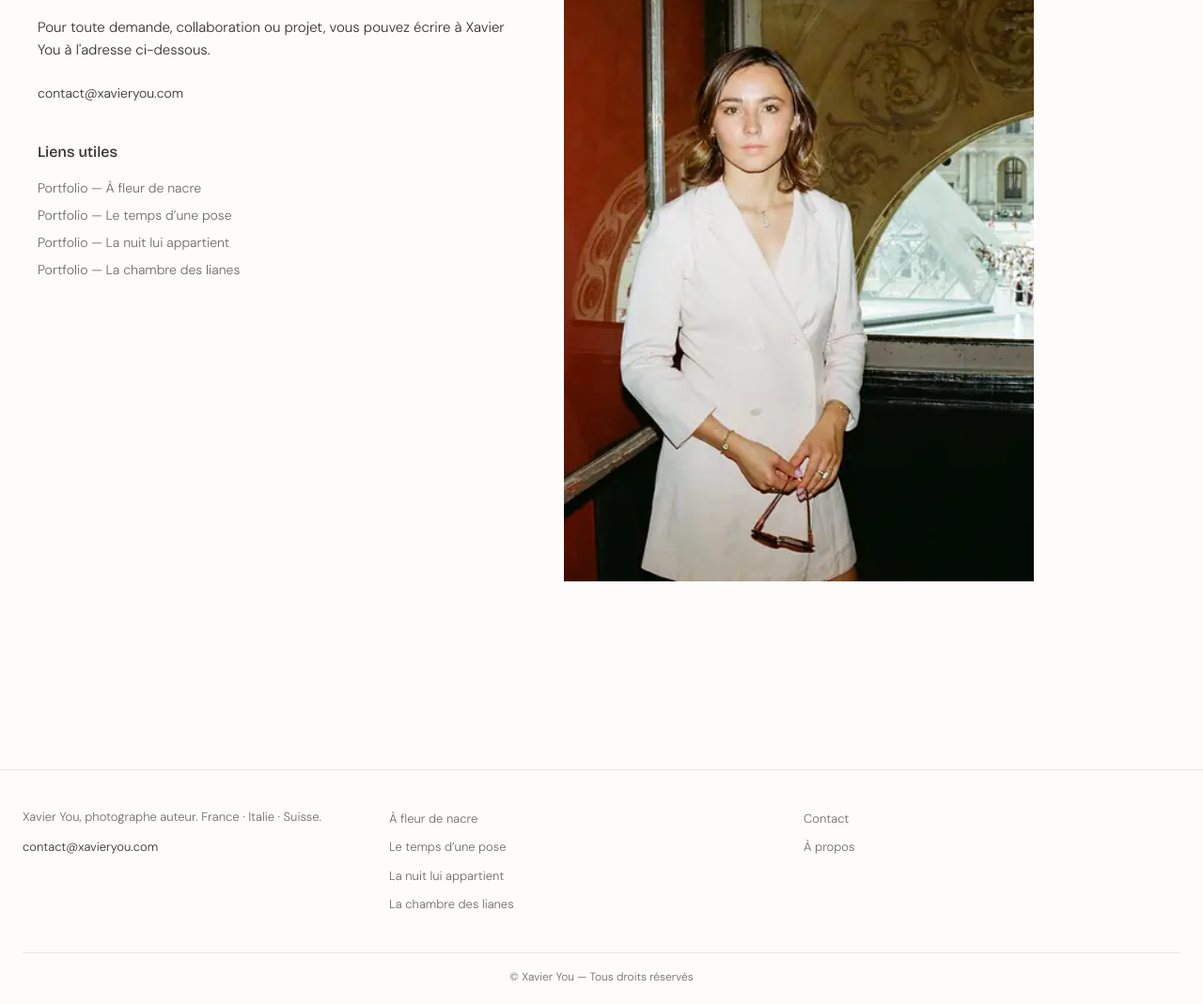
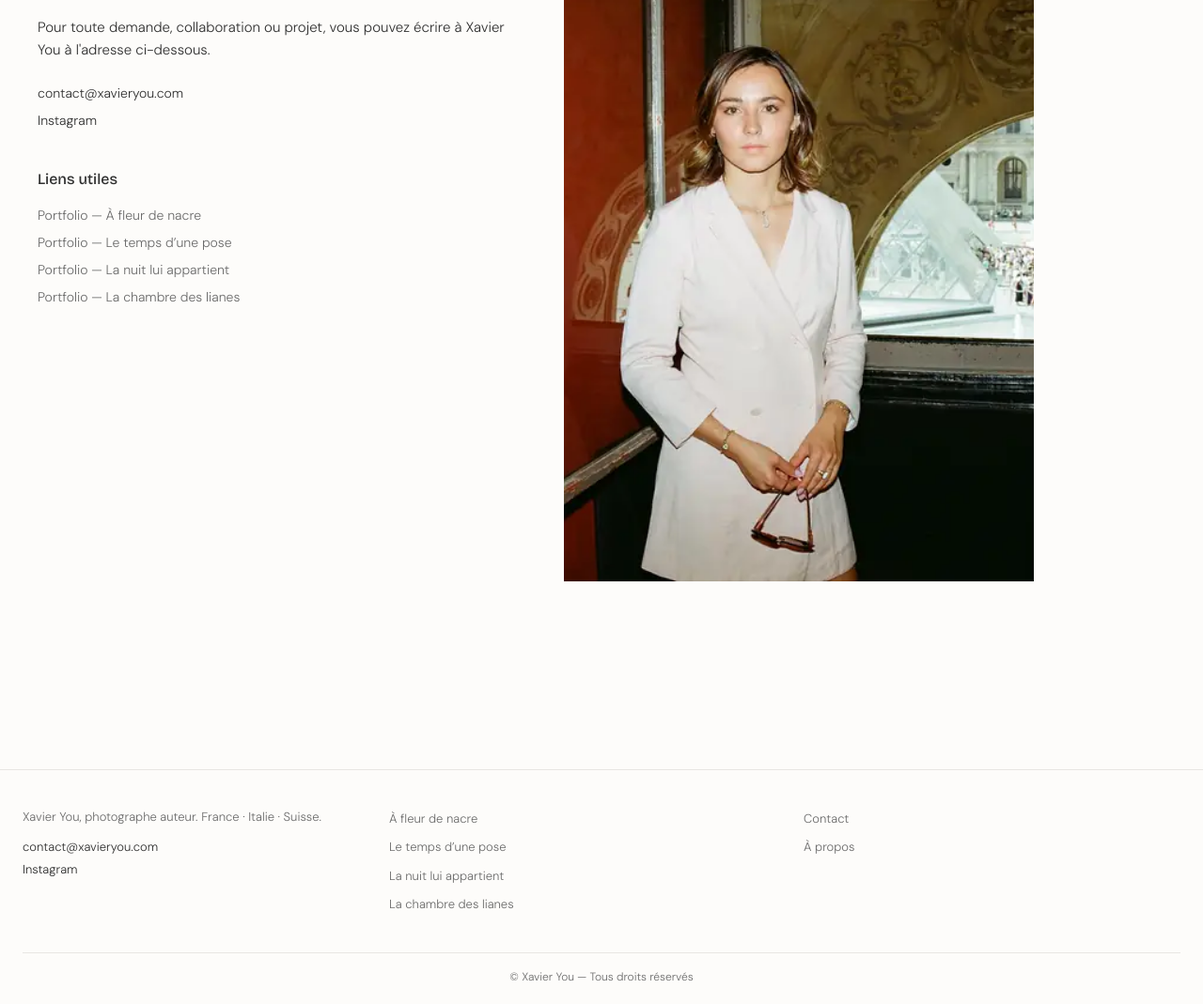
Before and after one commit to kentensh002/xavier-site, a plain HTML site: page contact.html in a window 1280 px wide. Shown: the part 198-1267 px from the top of the page at 94% size. Drawn offline with nearby package versions, Linux system fonts and the light colour scheme.

Commit message:
feat: lien Instagram (xavieryou_officiel) dans le pied de page et la page Contact
Compte donné par Xavier le 12/11/2026 ; paramètre de suivi (?psln=…) retiré du lien.

Co-Authored-By: Claude Sonnet 5.5 <noreply@anthropic.com>
Claude-Session: https://claude.ai/code/session_01RFBEcQfSZhQuY4bAaMr6qA

```diff
--- a/contact.html
+++ b/contact.html
@@ -66,6 +66,7 @@
 
         <div class="contact-details">
           <a href="mailto:contact@xavieryou.com">contact@xavieryou.com</a>
+          <a href="https://www.instagram.com/xavieryou_officiel/" target="_blank" rel="noopener">Instagram</a>
         </div>
 
         <div class="contact-links-col">
@@ -92,6 +93,7 @@
       <div class="footer-col">
         <p class="footer-description">Xavier You, photographe auteur. France · Italie · Suisse.</p>
         <a href="mailto:contact@xavieryou.com" class="footer-contact-link">contact@xavieryou.com</a>
+        <a href="https://www.instagram.com/xavieryou_officiel/" class="footer-contact-link" target="_blank" rel="noopener">Instagram</a>
       </div>
       <div class="footer-col">
         <ul class="footer-nav">
```
Also changed, not shown: 404.html (+1 -0 lines), a-propos.html (+1 -0 lines), index.html (+1 -0 lines), serie-lianes.html (+1 -0 lines), serie-nacre.html (+1 -0 lines), serie-nuit.html (+1 -0 lines), serie-pose.html (+1 -0 lines).
